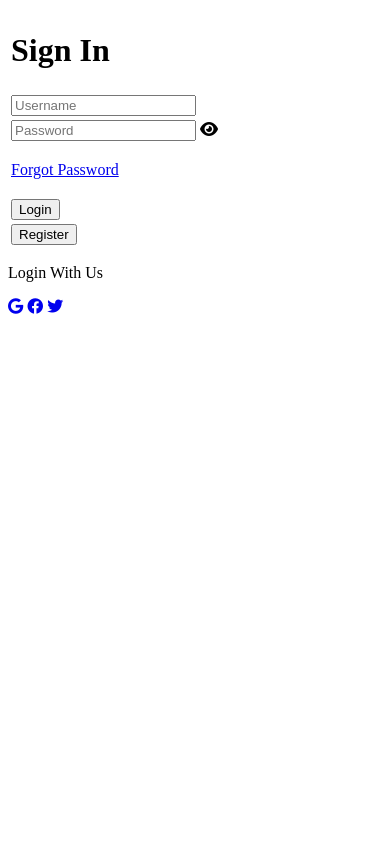
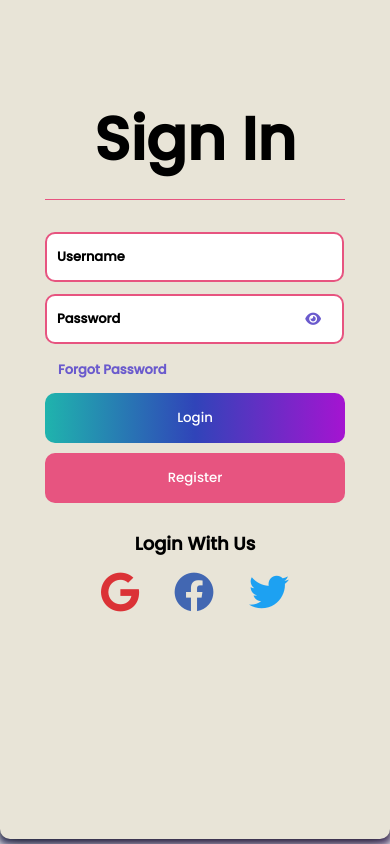
Before and after one commit to mesubasi/HTML-CSS-Login-Page, a plain HTML site: page index.html in a window 390 px wide. Drawn offline with Linux system fonts and the light colour scheme.

Commit message:
Add files via upload

```diff
--- /dev/null
+++ b/css/style.css
@@ -0,0 +1,376 @@
+*{
+    padding: 0;
+    margin: 0;
+}
+body{
+    display: flex;
+    align-items: center;
+    justify-content: center;
+    height: 100vh;
+}
+#background{
+    background-image: url("../img/1.jpg");
+    width: 100%;
+    height: 100vh;
+    background-repeat: no-repeat fixed;
+    background-size: cover;
+    z-index: -1;
+    position: absolute;
+    filter: blur(4px);
+}
+#login{
+    width: 248px;
+    float: right;
+    position: relative;
+    z-index: 1;
+    background-color: white;
+    border-radius: 10px;
+    padding: 30px 40px;
+    display: flex;
+    justify-content: center;
+    box-shadow: 0px 0px 17px 1px black;
+}
+.text{
+    border-radius: 10px;
+    border-color: #e75480;
+    color: black;
+    border-style: solid;
+    position: relative;
+    margin-bottom: 10px;
+    outline: none;
+    height: 25px;
+    width: 220px;
+    padding: 8px 10px;
+    font-size: 13px;
+    font-family: 'Poppins', sans-serif;
+}
+.textin{
+    text-transform: lowercase;
+}
+.text:focus{
+    color: black;
+    cursor: pointer;
+}
+.text::placeholder{
+    text-indent: 0px;
+    transition: text-indent 0.3s ease;
+    color: black;
+    text-transform: capitalize;
+}
+.login-button{
+    width: 245px;
+    height: 40px;
+    border-radius: 10px;
+    background: linear-gradient(to right,#1fb4ad, #3044b9, #a514d1);
+    color: white;
+    font-family: 'Poppins', sans-serif;
+    margin-top: 10px;
+    border: none;
+    outline: none;
+    transform: translate(1s);
+    transition: 1s;
+}
+.login-button:hover{
+    opacity: 0.8;
+    cursor: pointer;
+}
+#pas{
+    font-size: 11px;
+    cursor: pointer;
+    font-weight: bolder;
+    font-family: 'Poppins', sans-serif;
+    text-align: left;
+    padding-left: 5px;
+    color: rgb(#1fb4ad, #3044b9, #a514d1);
+}
+table tr td a{
+    text-decoration: none;
+}
+h1{
+    text-align: center;
+    font-weight: bolder;
+    font-size: 32.5px;
+    padding-bottom: 15px;
+    margin-bottom: 30px;
+    font-family: 'Poppins', sans-serif;
+    border-bottom: 1px solid #e75480;
+}
+.fa-brands{
+    font-size: 25px;
+    line-height: 40px;
+    cursor: pointer;
+    transition: .5s;
+    float: left;
+}
+.social-media{
+    display: flex;
+    justify-content: center;
+    gap: 20px;
+    margin-bottom: 5px;
+    margin-top: 15px;
+}
+.fa-google{
+    color: #db3236;
+}
+.fa-facebook{
+    color: #4267B2;
+}
+.fa-twitter{
+    color: #1DA1F2;
+}
+.with{
+    text-align: center;
+    margin-top: 20px;
+    font-family: 'Poppins', sans-serif;
+    font-weight: bold;
+    font-size: 17px;
+}
+.register-button{
+    border-radius: 10px;
+    background-color: #e75480;
+    color: white;
+    font-family: 'Poppins', sans-serif;
+    margin-top: 8px;
+    border: none;
+    outline: none;
+    transition: 1s;
+    transform: translate(1s);
+    margin-bottom: 5px;
+    height: 40px;
+    width: 245px;
+}
+.register-button:hover{
+    opacity: 0.8;
+    cursor: pointer;
+}
+@media screen and (max-width: 750px){
+    #login{
+        width: 100%;
+        height: 100vh;
+        display: flex;
+        align-items: center;
+        margin-bottom: 70px;
+        background: #E8E4D7;
+    }
+    html,body{
+        width: 100%;
+        height: 100vh;
+        overflow: hidden;
+        font-family: 'Poppins', sans-serif;
+    }
+    .login-button{
+        width: 300px;
+        height: 50px;
+    }
+    .register-button{
+        width: 300px;
+        height: 50px;
+    }
+    .text{
+        width: 275px;
+        height: 30px;
+    }
+    #pas{
+        font-size: 14px;
+        margin: 8px 8px;
+    }
+    .with{
+        font-size: 18px;
+    }
+    .fa-brands{
+        font-size: 40px;
+    }
+    .social-media{
+        gap: 35px;
+        margin-bottom: 70px;
+    }
+    h1{
+        font-size: 60px;
+        border-bottom: 1px solid #e75480;
+    }
+    .text{
+        font-weight: bold;
+    }
+    .text:focus{
+        background: white;
+        color: black;
+    }
+    .text::placeholder{
+        color: black;
+    }
+    .user-login{
+        background-color: #E8E4D7;
+    }
+    #pas-2{
+        color: slateblue;
+    }
+    #pas-2:active{
+        color: #1fb4ad;
+    }
+    .text_2{
+        width: 300px;
+        height: 30px;
+        font-weight: bold;
+        position: absolute;
+    }
+    .text_2:focus{
+        color: black;
+    }
+    .text_2::placeholder{
+        color: black;
+    }
+    .inputGroup{
+        width: 100%;
+    }
+    tr td div #toggle{
+        display: flex;
+        float: right;
+        margin-right: -27px;
+        margin-top: 3px;
+        display: inline;
+    }
+    .inputGroup2{
+        width: 100%;
+    }
+    .fas{
+        position: absolute;
+        margin-right: -46px;
+    }
+    .textin{
+        text-transform: lowercase;
+    }
+    .textin::placeholder{
+        text-transform: capitalize;
+    }
+}
+#pas-2{
+    color: slateblue;
+}
+#pas-2:active, #pas-2:hover{
+    color: #1fb4ad;
+}
+#pas{
+    font-size: 13px;
+    display: inline;
+}
+.text_2{
+    border-radius: 10px;
+    border-color: #e75480;
+    color: black;
+    border-style: solid;
+    position: relative;
+    margin-bottom: 10px;
+    outline: none;
+    height: 25px;
+    width: 248px;
+    padding: 8px 10px;
+    font-size: 13px;
+    font-family: 'Poppins', sans-serif;
+}
+.text_2:focus{
+    color: black;
+    cursor: pointer;
+}
+.text_2::placeholder{
+    color: black;
+    text-transform: capitalize;
+}
+#register-h1{
+    text-align: center;
+    font-weight: bolder;
+    font-size: 32.5px;
+    padding-bottom: 10px;
+    margin-bottom: 35px;
+    font-family: 'Poppins', sans-serif;
+    border-bottom: 1px solid #e75480;
+}
+.fa-arrow-left{
+    color: #e75480;
+    size: 20px;
+    display: inline;
+}
+.fa{
+    margin-right: 50px;
+    font-size: 22.5px;
+    line-height: 40px;
+    cursor: pointer;
+    transition: .5s;
+    float: left;
+    margin-bottom: 10px;
+}
+#f-1{
+    padding-bottom: 10px;
+    margin-bottom: 25px;
+    font-size: 32.5px;
+    border-bottom: 1px solid #e75480;
+}
+.text-2:focus{
+    color: black;
+    cursor: pointer;
+    justify-content: center;
+    float: center;
+}
+.text-2::placeholder{
+    color: black;
+}
+.text-2{
+    border-radius: 10px;
+    border-color: #e75480;
+    color: black;
+    border-style: solid;
+    position: relative;
+    margin-bottom: 10px;
+    outline: none;
+    height: 27.5px;
+    width: 248px;
+    padding: 8px 10px;
+    font-size: 13px;
+    font-family: 'Poppins', sans-serif;
+}
+.pass-reset{
+    margin-bottom: 5px;
+    margin-top: 20;
+    height: 45px;
+    width: 275px;
+}
+.register-button2{
+    border-radius: 10px;
+    background-color: #e75480;
+    color: white;
+    font-family: 'Poppins', sans-serif;
+    margin-top: 0px;
+    border: none;
+    outline: none;
+    transition: 1s;
+    transform: translate(1s);
+    margin-bottom: 5px;
+    height: 40px;
+    width: 275px;
+    cursor: pointer;
+}
+.register-button2:hover{
+    opacity: 0.8;
+}
+.fa-eye{
+    position: absolute;
+    font-size: 14px;
+	right:18px;
+	top:42%;
+	transform:translateY(-50%);
+    cursor: pointer;
+    color: slateblue;
+}
+.f1{
+    position: relative;
+    margin-left: 260px;
+    display: inline;
+    top: -34px;
+}
+.inputGroup{
+	width:248px;
+	position:relative;
+}
+.inputGroup2{
+    width: 248px;
+    position: relative;
+}
--- a/index.html
+++ b/index.html
@@ -10,7 +10,7 @@
     <link rel="preconnect" href="https://fonts.googleapis.com">
     <link rel="preconnect" href="https://fonts.gstatic.com" crossorigin>
     <link href="https://fonts.googleapis.com/css2?family=Poppins:wght@500&display=swap" rel="stylesheet">
-    <link rel="stylesheet" href="css/style_2.5.css">
+    <link rel="stylesheet" href="css/style.css?v=2.6">
     <link rel="stylesheet" href="https://cdnjs.cloudflare.com/ajax/libs/font-awesome/6.2.0/css/all.min.css">
 </head>
 <body>
```
Also changed, not shown: forgot_password.html (+1 -1 lines), register.html (+1 -1 lines).
